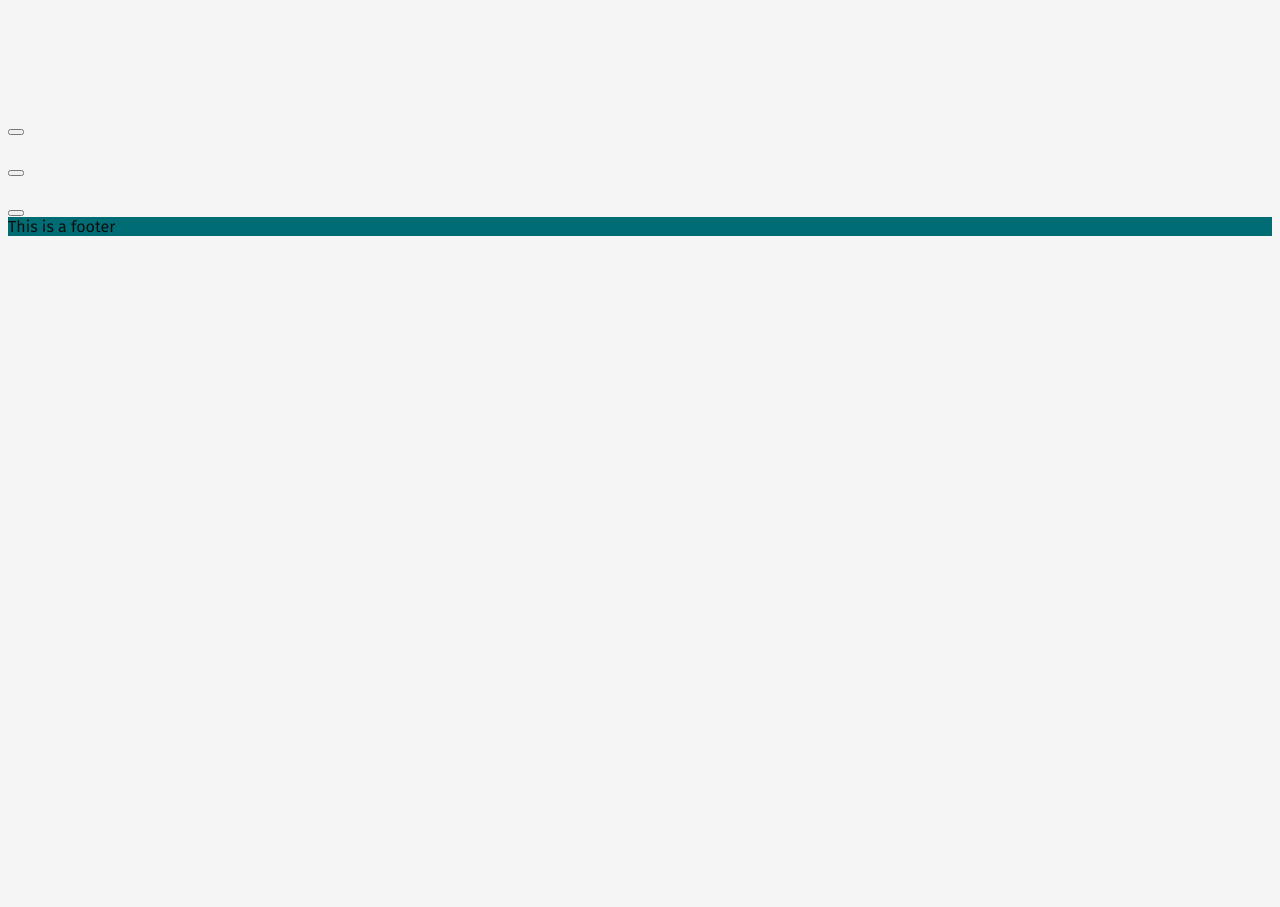
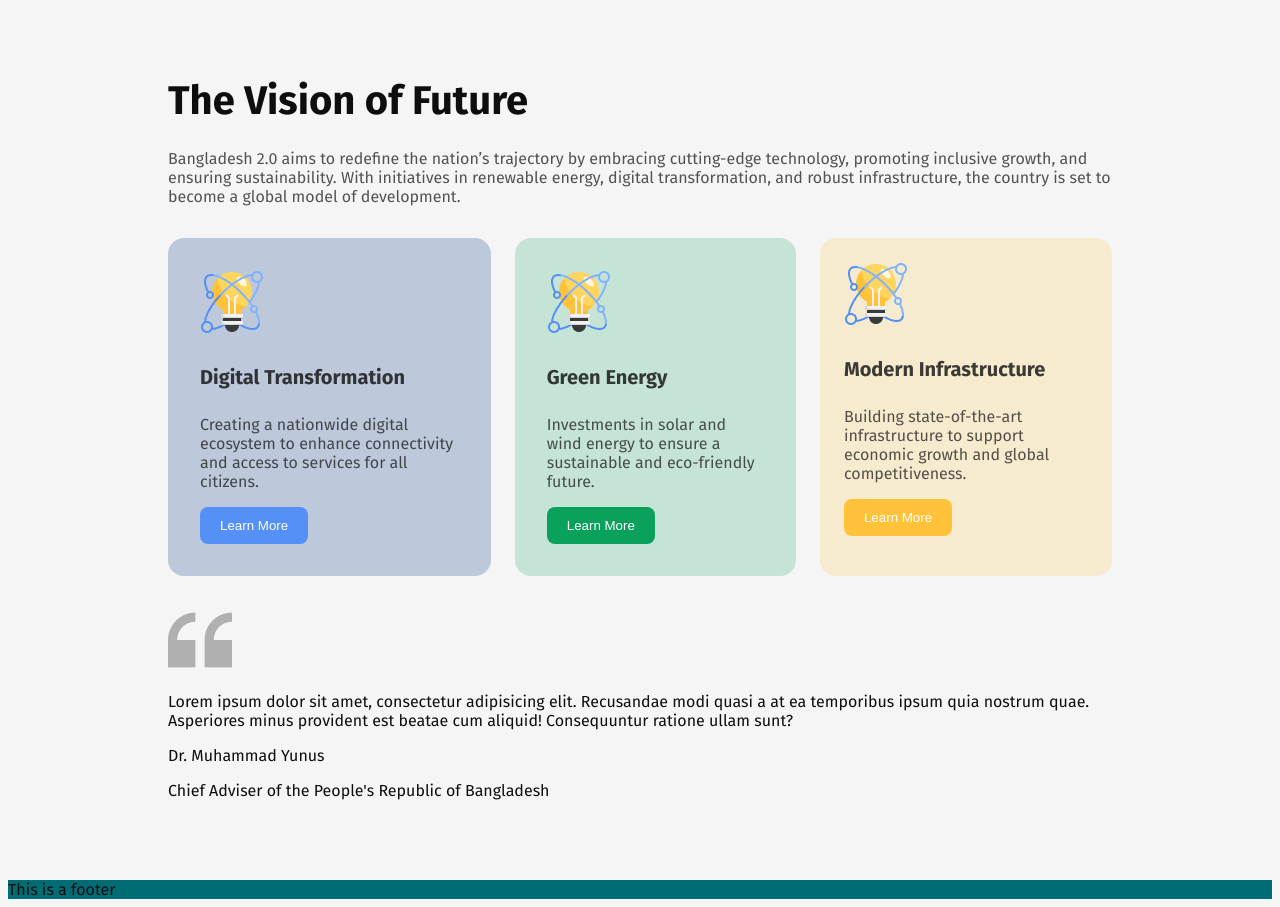
Before and after one commit to matinsyed/assignment-1, a plain HTML site: page index.html in a window 1280 px wide. Shown: the part 1255-2162 px from the top of the page. Before the commit the page ends 1499 px from the top, so only its background shows below. Drawn offline with Linux system fonts and the light colour scheme.

Commit message:
Vision card added

```diff
--- a/index.html
+++ b/index.html
@@ -24,14 +24,14 @@
                 <button class="banner-btn">Explore New Bangladesh</button>
             </div>
             <div class="banner-div-2">
-                <img src="asset/image/hero.png" alt="">
+                <img src="asset/image/hero.png" alt="Hero Image">
             </div>
         </div>
     </header>
     <main>
         <!-- Start of Pillar Section -->
         <section class="pillars">
-            <p class="pillar-head">Pillars of "Bangladesh 2.0"</p>
+            <h1 class="pillar-head">Pillars of "Bangladesh 2.0"</h1>
             <div class="pillar-container">
                 <!-- .pillar*4>img+h4.pillar-title+p.pillar-description -->
                 <div class="pillar">
@@ -59,28 +59,39 @@
         <section class="vision">
             <!-- .vision-title>h1+p -->
             <div class="vision-title">
-                <h1></h1>
-                <p></p>
+                <h1 class="vision-title pillar-head">The Vision of Future</h1>
+                <p>Bangladesh 2.0 aims to redefine the nation’s trajectory by embracing cutting-edge technology, promoting inclusive growth, and ensuring sustainability. With initiatives in renewable energy, digital transformation, and robust infrastructure, the country is set to become a global model of development.</p>
             </div>
             <!-- .vision-card*3>img+h4.vision-card-title+p.vision-card-description+button.vision-button$ -->
-            <vision-card>
-                <img src="" alt="">
-                <h4 class="vision-card-title"></h4>
-                <p class="vision-card-description"></p>
-                <button class="vision-button1"></button>
-            </vision-card>
-            <vision-card>
-                <img src="" alt="">
-                <h4 class="vision-card-title"></h4>
-                <p class="vision-card-description"></p>
-                <button class="vision-button2"></button>
-            </vision-card>
-            <vision-card>
-                <img src="" alt="">
-                <h4 class="vision-card-title"></h4>
-                <p class="vision-card-description"></p>
-                <button class="vision-button3"></button>
-            </vision-card>
+             <div class="vision-card-container">
+                <div class="vision-card-1">
+                    <img src="asset/image/card-icon.png" alt="Card Icon">
+                    <h4 class="vision-card-title">Digital Transformation</h4>
+                    <p class="vision-card-description">Creating a nationwide digital ecosystem to enhance connectivity and access to services for all citizens.</p>
+                    <button class="vision-button1">Learn More</button>
+                </div>
+                <div class="vision-card-2">
+                    <img src="asset/image/card-icon.png" alt="Card Icon">
+                    <h4 class="vision-card-title">Green Energy</h4>
+                    <p class="vision-card-description">Investments in solar and wind energy to ensure a sustainable and eco-friendly future.</p>
+                    <button class="vision-button2">Learn More</button>
+                </div>
+                <div class="vision-card-3">
+                    <img src="asset/image/card-icon.png" alt="Card Icon">
+                    <h4 class="vision-card-title">Modern Infrastructure</h4>
+                    <p class="vision-card-description">Building state-of-the-art infrastructure to support economic growth and global competitiveness.</p>
+                    <button class="vision-button3">Learn More</button>
+                </div>
+            </div>
+            <div class="vision-qoute">
+                <img src="asset/image/quote-bg.png" alt="">
+                <p class="qoute">
+                    Lorem ipsum dolor sit amet, consectetur adipisicing elit. Recusandae modi quasi a at ea temporibus ipsum quia nostrum quae. Asperiores minus provident est beatae cum aliquid! Consequuntur ratione ullam sunt?
+                </p>
+                <p id="sinature">Dr. Muhammad Yunus</p>
+                <p id="designation">Chief Adviser of the People's Republic of Bangladesh</p>
+            </div>
+
         </section>
     </main>
     <footer>
--- a/styles/styles.css
+++ b/styles/styles.css
@@ -55,6 +55,7 @@ nav{
     font-weight: 600px; /* 600px indicates semi-bold*/
     color: #FFFFFF;
 }
+
 /* Styles of Pillar Section */
 .pillars{
     margin: 0px 160px 80px 160px;
@@ -87,6 +88,67 @@ nav{
     text-align: justify ;
     opacity: 70%;
 }
+
+
+/* Styles of Pillar Section */
+.vision{
+    margin: 0px 160px 80px 160px;
+}
+
+.vision-card-container{
+    display: flex;
+    margin: 32px 0px;
+    gap: 24px;
+    justify-content:space-between;
+}
+
+.vision-title p{
+    margin-top: 24px;
+    font-size: 16px;
+    opacity: 70%;
+}
+.vision-card-container h4{
+    font-weight: bold;
+    font-size: 20px;
+    opacity: 80%;
+}
+.vision-card-1{
+    padding: 32px;
+    background-color: #bdc8db;
+    stroke: #5490F5;
+    border-radius: 16px;
+}
+.vision-card-2{
+    padding: 32px;
+    background-color: #C6E4D6;
+    stroke: #09A15C;
+    border-radius: 16px;
+}
+.vision-card-3{
+    padding: 24px;
+    background-color: #F7EBCF;
+    stroke: #FFC239;
+    border-radius: 16px;
+}
+.vision-card-description{
+    opacity: 70%;
+}
+.vision-card-container button{
+    padding: 11px 20px;
+    border-radius: 8px;
+    border: none;
+    font-weight: 600px;
+    color:#FFFFFF;
+}
+.vision-button1{
+    background-color: #5490F5;
+}
+.vision-button2{
+    background-color: #09A15C;
+}
+.vision-button3{
+    background-color: #FFC239;
+}
 footer{
     width: 100%;
     margin: 0%;
```
